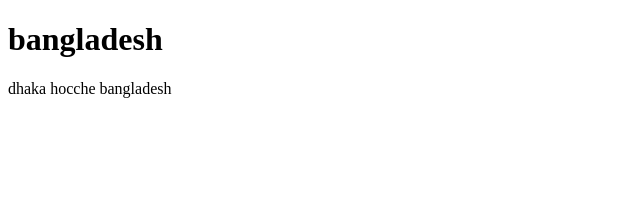
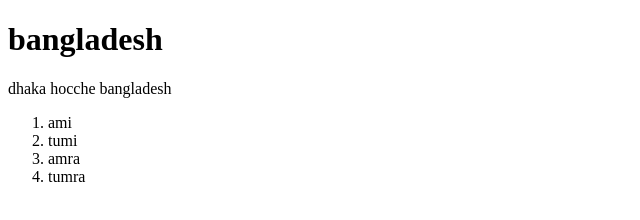
Before and after one commit to arnobantor/my-first-website, a plain HTML site: page index.html in a window 1280 px wide. Shown: the whole page, without its empty margins (0-640 px from the left). Drawn offline with Linux system fonts and the light colour scheme.

```diff
--- a/index.html
+++ b/index.html
@@ -9,5 +9,11 @@
 <body>
     <h1>bangladesh</h1>
     <p>dhaka hocche bangladesh</p>
+    <ol>
+    <li>ami</li>
+    <li>tumi</li>
+    <li>amra</li>
+    <li>tumra</li>
+    </ol>
 </body>
 </html>
```
